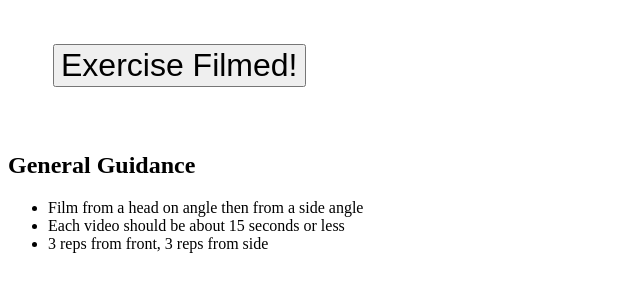
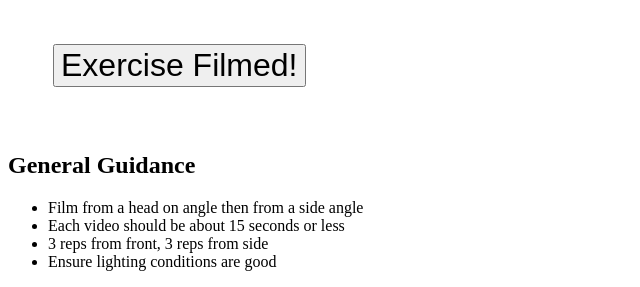
Before and after one commit to slobdell/refilm-workout, a Django app: template refilm_workout/templates/basic_navigation/base.html in a window 1280 px wide. Shown: the part 711-998 px from the top of the page, without its empty margins (0-640 px from the left). Before the commit the page ends 964 px from the top, so only its background shows below. Run offline with Django 3.2, Linux system fonts and the light colour scheme; the template is opened without the code that fills it: most values are stand-ins (such as "Sample title", 1, 10 or a date in 2020); parts of the project's set-up code (start-up, migrations or seed data) failed here and were passed over.

Commit message:
one more note

```diff
--- a/refilm_workout/templates/basic_navigation/base.html
+++ b/refilm_workout/templates/basic_navigation/base.html
@@ -43,6 +43,7 @@
 <li>Film from a head on angle then from a side angle</li>
 <li>Each video should be about 15 seconds or less</li>
 <li>3 reps from front, 3 reps from side</li>
+<li>Ensure lighting conditions are good</li>
 </ul>
 </body>
 </html>
```
